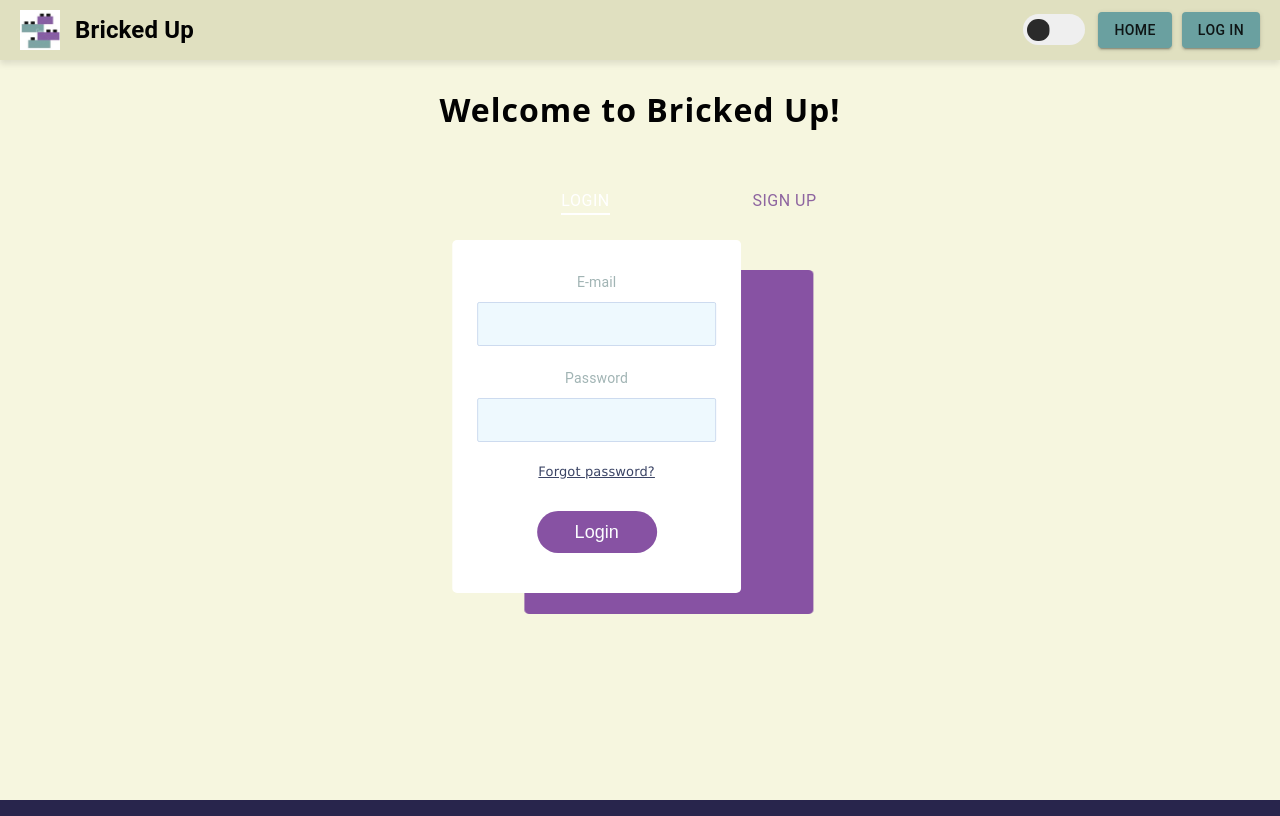
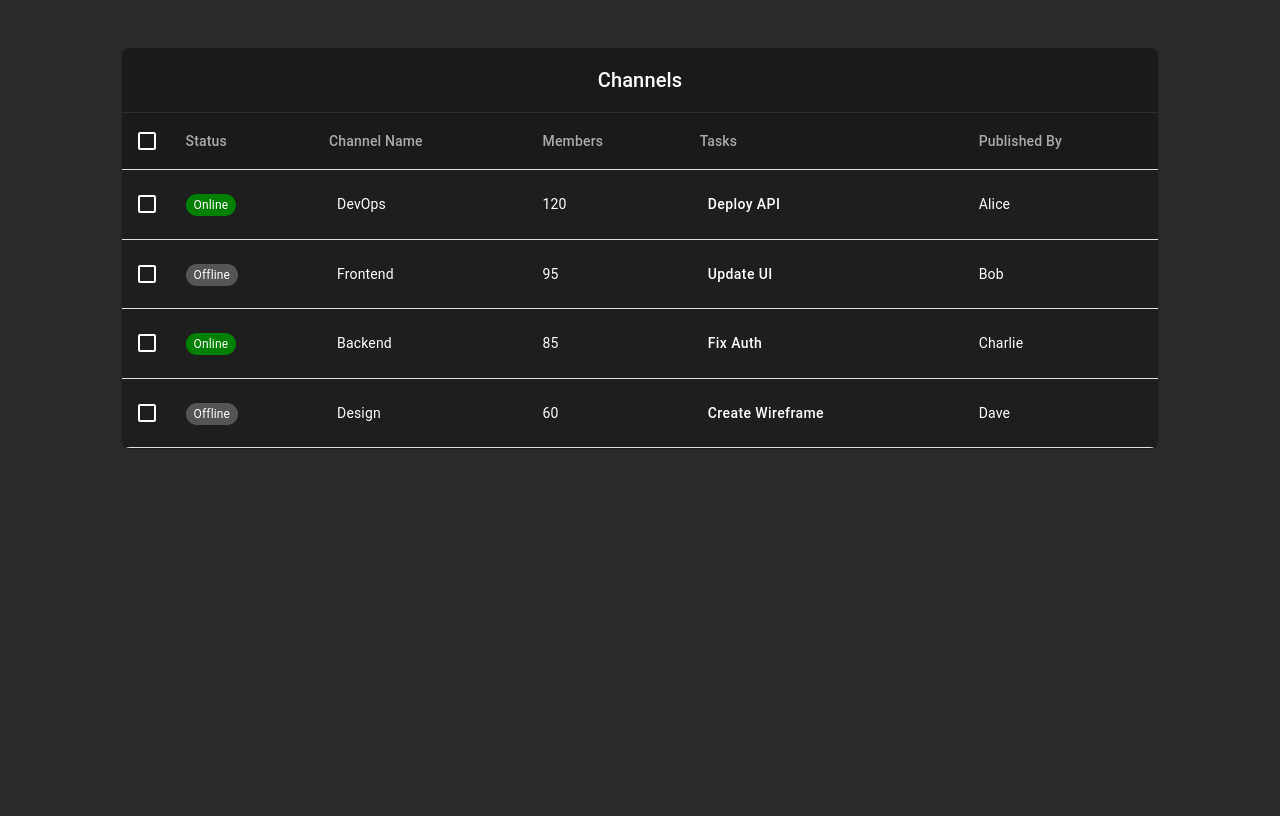
Before and after one commit to bricked-up/Frontend, a React (Create React App) app: page /dashboard in a window 1280 px wide. Before the commit this address led to /login. Built offline with nearby package versions, Linux system fonts and the light colour scheme.

Commit message:
Latest changes for Channel in dashboard

```diff
--- /dev/null
+++ b/src/Components/Channels.tsx
@@ -0,0 +1,160 @@
+import * as React from "react";
+import {
+  Table,
+  TableBody,
+  TableCell,
+  TableContainer,
+  TableHead,
+  TableRow,
+  Paper,
+  Checkbox,
+  Typography,
+  Box,
+  Divider,
+  Popover,
+  Button,
+} from "@mui/material";
+import { useNavigate } from "react-router-dom";
+
+interface ChannelData {
+  id: number;
+  status: string;
+  name: string;
+  members: number;
+  tasks: string;
+  publishedBy: string;
+  taskDescription: string;
+}
+
+const rows: ChannelData[] = [
+  { id: 1, status: "Online", name: "DevOps", members: 120, tasks: "Deploy API", publishedBy: "Alice", taskDescription: "Deploy the API to production with all necessary configurations." },
+  { id: 2, status: "Offline", name: "Frontend", members: 95, tasks: "Update UI", publishedBy: "Bob", taskDescription: "Redesign the landing page to improve user experience." },
+  { id: 3, status: "Online", name: "Backend", members: 85, tasks: "Fix Auth", publishedBy: "Charlie", taskDescription: "Resolve authentication token expiration issues." },
+  { id: 4, status: "Offline", name: "Design", members: 60, tasks: "Create Wireframe", publishedBy: "Dave", taskDescription: "Design wireframes for the new admin dashboard." },
+];
+
+function Channels() {
+  const navigate = useNavigate();
+  const [selected, setSelected] = React.useState<number[]>([]);
+  const [anchorEl, setAnchorEl] = React.useState<null | HTMLElement>(null);
+  const [taskContent, setTaskContent] = React.useState("");
+
+  const handleSelectAll = (event: React.ChangeEvent<HTMLInputElement>) => {
+    setSelected(event.target.checked ? rows.map((row) => row.id) : []);
+  };
+
+  const handleSelect = (id: number) => {
+    setSelected((prev) => (prev.includes(id) ? prev.filter((rowId) => rowId !== id) : [...prev, id]));
+  };
+
+  const handleChannelClick = (channelName: string) => {
+    navigate(`/channels/${channelName.toLowerCase()}`);
+  };
+
+  const handleTaskClick = (event: React.MouseEvent<HTMLButtonElement>, taskDescription: string) => {
+    setAnchorEl(event.currentTarget);
+    setTaskContent(taskDescription);
+  };
+
+  const handleClosePopover = () => {
+    setAnchorEl(null);
+  };
+
+  return (
+    <Box display="flex" justifyContent="center" alignItems="start" minHeight="100vh" bgcolor="#2A2A2A" paddingTop={4}>
+      <TableContainer component={Paper} sx={{ width: "90%", backgroundColor: "#1E1E1E", borderRadius: 2 }}>
+        <Typography variant="h6" sx={{ padding: 2, color: "#fff", backgroundColor: "#1A1A1A" }}>
+          Channels
+        </Typography>
+        <Divider sx={{ backgroundColor: "#333" }} />
+        <Table>
+          <TableHead>
+            <TableRow sx={{ backgroundColor: "#1A1A1A" }}>
+              <TableCell padding="checkbox">
+                <Checkbox
+                  indeterminate={selected.length > 0 && selected.length < rows.length}
+                  checked={selected.length === rows.length}
+                  onChange={handleSelectAll}
+                  sx={{ color: "#fff" }}
+                />
+              </TableCell>
+              <TableCell sx={{ color: "#aaa" }}>Status</TableCell>
+              <TableCell sx={{ color: "#aaa" }}>Channel Name</TableCell>
+              <TableCell sx={{ color: "#aaa" }}>Members</TableCell>
+              <TableCell sx={{ color: "#aaa" }}>Tasks</TableCell>
+              <TableCell sx={{ color: "#aaa" }}>Published By</TableCell>
+            </TableRow>
+          </TableHead>
+          <TableBody>
+            {rows.map((row) => (
+              <TableRow key={row.id} hover selected={selected.includes(row.id)}>
+                <TableCell padding="checkbox">
+                  <Checkbox
+                    checked={selected.includes(row.id)}
+                    onChange={() => handleSelect(row.id)}
+                    sx={{ color: "#fff" }}
+                  />
+                </TableCell>
+                <TableCell>
+                  <span
+                    style={{
+                      backgroundColor: row.status === "Online" ? "#008000" : "#555",
+                      color: "#fff",
+                      padding: "4px 8px",
+                      borderRadius: "12px",
+                      fontSize: "12px",
+                    }}
+                  >
+                    {row.status}
+                  </span>
+                </TableCell>
+                <TableCell>
+                  <Box
+                    onClick={() => handleChannelClick(row.name)}
+                    sx={{
+                      display: "inline-block",
+                      padding: "4px 8px",
+                      backgroundColor: "transparent",
+                      color: "#fff",
+                      cursor: "pointer",
+                      borderRadius: "4px",
+                      '&:hover': {
+                        backgroundColor: "#333", // Adds hover effect for visibility
+                      },
+                    }}
+                  >
+                    {row.name}
+                  </Box>
+                </TableCell>
+                <TableCell sx={{ color: "#fff" }}>{row.members}</TableCell>
+                <TableCell>
+                  <Button
+                    onClick={(event) => handleTaskClick(event, row.taskDescription)}
+                    sx={{ color: "#fff", textTransform: "none" }}
+                  >
+                    {row.tasks}
+                  </Button>
+                </TableCell>
+                <TableCell sx={{ color: "#fff" }}>{row.publishedBy}</TableCell>
+              </TableRow>
+            ))}
+          </TableBody>
+        </Table>
+      </TableContainer>
+
+      {/* Popover for Task Description */}
+      <Popover
+        open={Boolean(anchorEl)}
+        anchorEl={anchorEl}
+        onClose={handleClosePopover}
+        anchorOrigin={{ vertical: "bottom", horizontal: "left" }}
+        transformOrigin={{ vertical: "top", horizontal: "left" }}
+        PaperProps={{ sx: { backgroundColor: "#1E1E1E", padding: 2, borderRadius: 1, color: "#fff" } }}
+      >
+        <Typography>{taskContent}</Typography>
+      </Popover>
+    </Box>
+  );
+};
+
+export default Channels;
--- a/src/pages/App.tsx
+++ b/src/pages/App.tsx
@@ -9,6 +9,7 @@ import ForgotPwd from "./forgot_pwd";
 import Page404 from "./PageNotFound";
 import ProtectedRoute from "../Components/ProttectedRoute";
 import LandingPage from "./LandingPage";
+import Dashboard from "./DashBoard";
 
 function App() {
   const theme = useTheme();
@@ -24,7 +25,7 @@ function App() {
           <Route path="/forgot_pwd" element={<ForgotPwd />} />
           <Route path="*" element={<Page404 />} />
           {/* Protected Routes */}
-          <Route path="/dashboard" element={<ProtectedRoute><Page404 /></ProtectedRoute>} />
+          <Route path="/dashboard" element={<Dashboard />} />
         </Routes>
       </div>
     </Router>
--- /dev/null
+++ b/src/pages/DashBoard.tsx
@@ -0,0 +1,23 @@
+import * as React from "react";
+import { Box } from "@mui/material";
+import Channels from "../Components/Channels"; // Importing Channels.tsx
+
+function Dashboard() {
+  return (
+    <Box
+      display="flex"
+      flexDirection="column"
+      alignItems="center"
+      justifyContent="flex-start"
+      minHeight="100vh"
+      bgcolor="#2A2A2A"
+      pt={4} // Moves content slightly down from the top
+    >
+      <Box width="90%"> {/* Controls width for a better layout */}
+        <Channels /> {/* Rendering Channels component */}
+      </Box>
+    </Box>
+  );
+}
+
+export default Dashboard;
```
